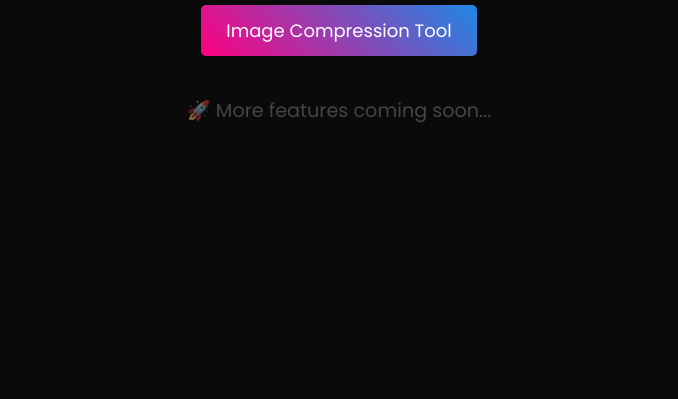
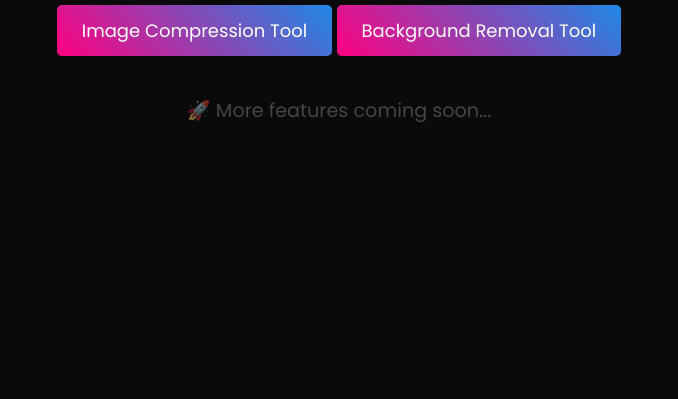
Before and after one commit to SUNNYYTGMR/IENHANCER, a plain HTML site: page index.html in a window 1280 px wide. Shown: the part 401-800 px from the top of the page, without its empty margins (301-979 px from the left). Drawn offline with Linux system fonts and the light colour scheme.

Commit message:
Update index.html

```diff
--- a/index.html
+++ b/index.html
@@ -14,6 +14,7 @@
 
         <div class="links">
             <a href="https://ict-sepia.vercel.app" class="link-btn" target="_blank">Image Compression Tool</a>
+            <a href="https://removebg-jade.vercel.app/" class="link-btn" target="_blank">Background Removal Tool</a>
         </div>
 
         <p class="coming-soon">🚀 More features coming soon...</p>
```
